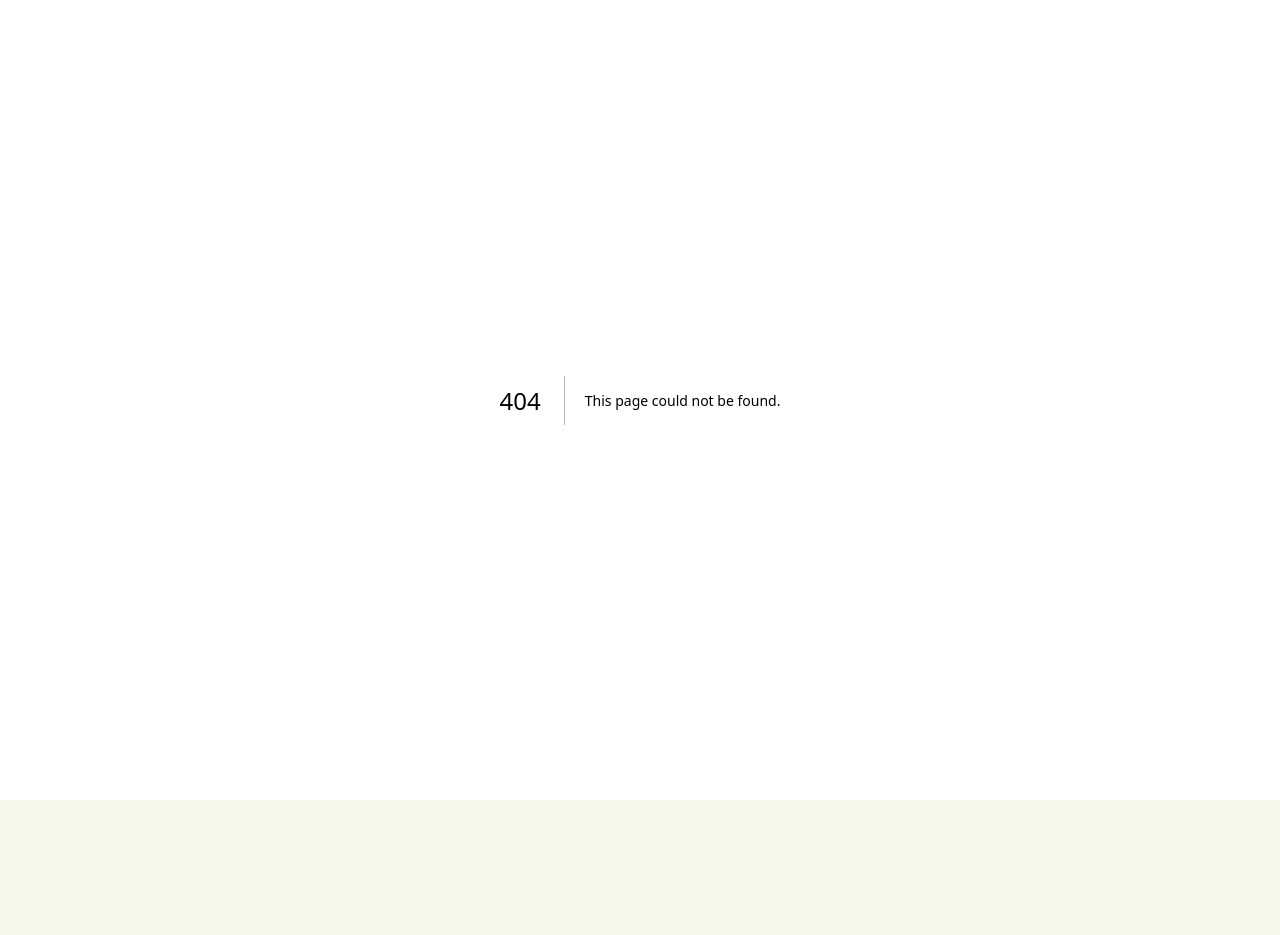
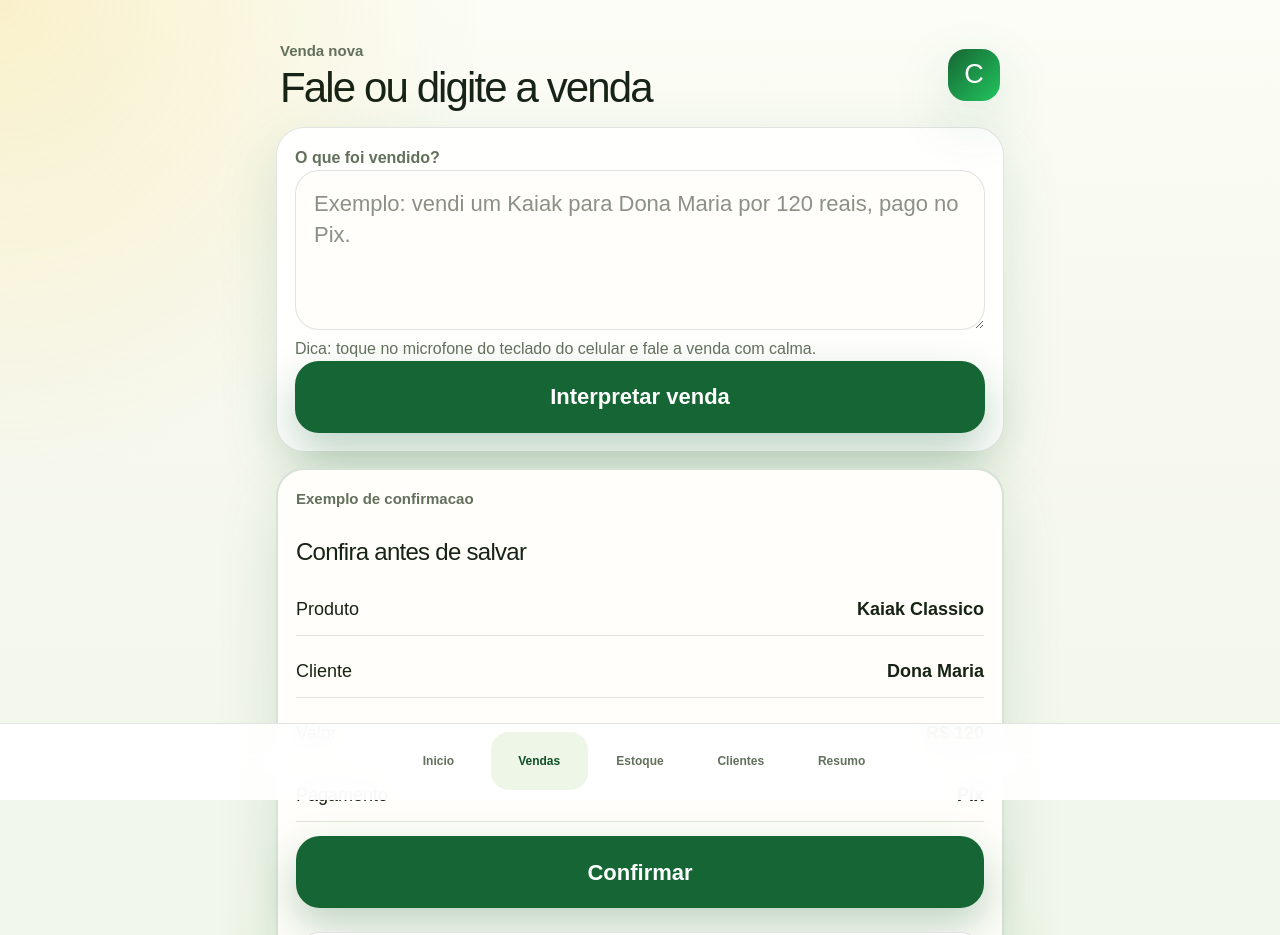
Before and after one commit to felipeagapito/caderninho-inteligente, a Next.js app: page /vendas in a window 1280 px wide. Before the commit this address had no page. Shown: the top 935 px of the page. Before the commit the page ends 800 px from the top, so only its background shows below. Built offline with nearby package versions, Linux system fonts and the light colour scheme.

Commit message:
feat: add sales entry screen

```diff
--- /dev/null
+++ b/src/app/vendas/page.tsx
@@ -0,0 +1,35 @@
+import { AppShell } from "../../components/AppShell";
+import { PageHeader } from "../../components/PageHeader";
+
+export default function VendasPage() {
+  return (
+    <AppShell active="/vendas">
+      <PageHeader eyebrow="Venda nova" title="Fale ou digite a venda" />
+
+      <section className="card input-card">
+        <label className="metric-label" htmlFor="sale-command">O que foi vendido?</label>
+        <textarea
+          id="sale-command"
+          className="sale-textarea"
+          placeholder="Exemplo: vendi um Kaiak para Dona Maria por 120 reais, pago no Pix."
+        />
+        <p className="help-text">Dica: toque no microfone do teclado do celular e fale a venda com calma.</p>
+        <button className="big-button" type="button">Interpretar venda</button>
+      </section>
+
+      <section className="card confirm-card">
+        <p className="eyebrow">Exemplo de confirmacao</p>
+        <h2 className="section-title">Confira antes de salvar</h2>
+        <div className="confirm-grid">
+          <div className="confirm-line"><span>Produto</span><strong>Kaiak Classico</strong></div>
+          <div className="confirm-line"><span>Cliente</span><strong>Dona Maria</strong></div>
+          <div className="confirm-line"><span>Valor</span><strong>R$ 120</strong></div>
+          <div className="confirm-line"><span>Pagamento</span><strong>Pix</strong></div>
+        </div>
+        <button className="big-button" type="button">Confirmar</button>
+        <br />
+        <button className="big-button secondary" type="button">Corrigir</button>
+      </section>
+    </AppShell>
+  );
+}
```
